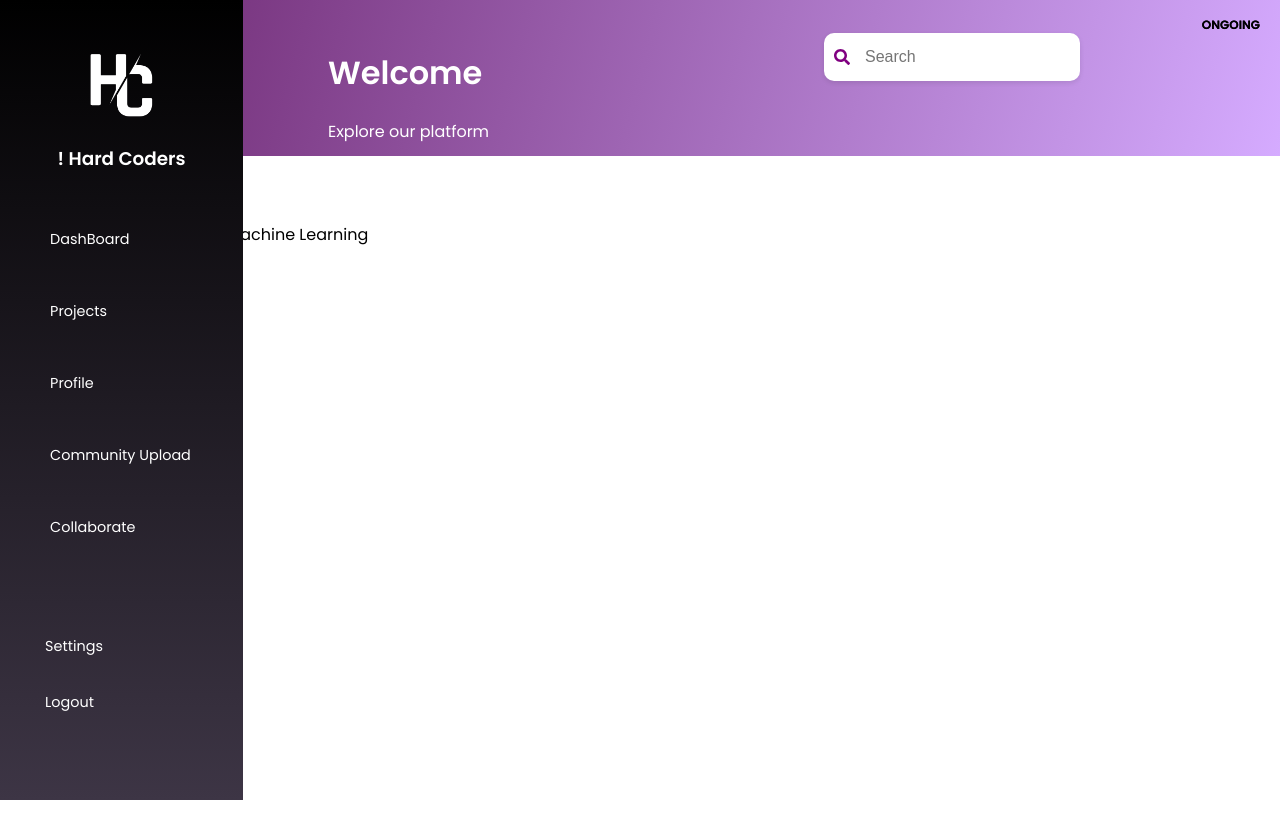
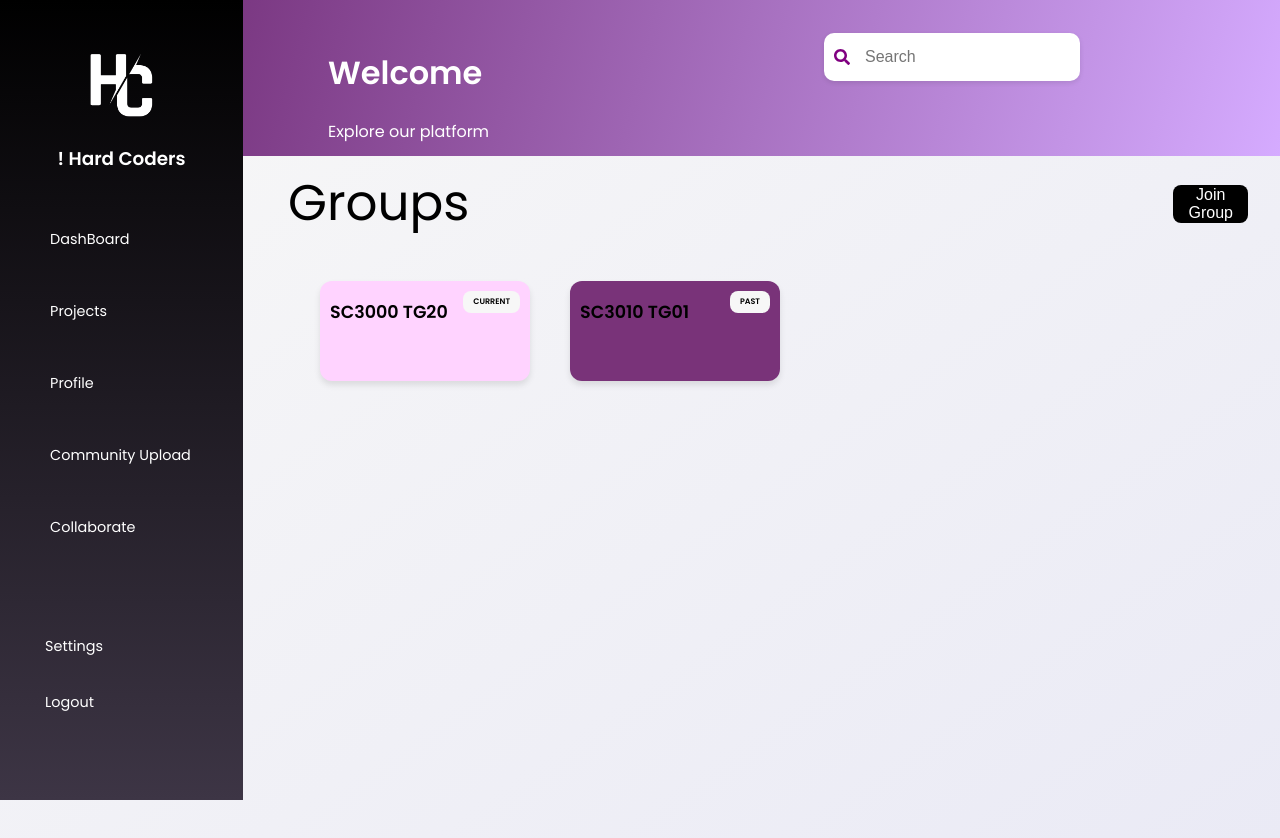
Before and after one commit to eyyt2309/NTUWIT-Hackathon, a React (Vite) app in the folder frontend/: page /collaborate in a window 1280 px wide. Shown: the top 838 px of the page. Before the commit the page ends 800 px from the top, so only its background shows below. Built offline with nearby package versions, Linux system fonts and the light colour scheme; grey boxes are pictures that could not be loaded.

Commit message:
css uodate 5
collaboration page

```diff
--- /dev/null
+++ b/frontend/src/css/Collaborate.css
@@ -0,0 +1,95 @@
+.collaborate-page {
+    display: flex;
+    flex-direction: column;
+    align-items: center;
+    justify-content: flex-start;
+    padding-top: 80px;
+    min-height: 100vh;
+    background: linear-gradient(to bottom right, #f7f7f7, #e8e8f5);
+    padding-bottom: 50px;
+}
+
+.header-container {
+    display: flex;
+    align-items: center;
+    gap: 100%;
+    width: 55%;
+    margin-bottom: 10px;
+    margin-top: -70px;
+
+}
+
+header {
+    font-size: 50px;
+    margin: 0;
+}
+
+.join-group-btn {
+    background-color: rgb(0, 0, 0);
+    color: white;
+    font-size: 16px;
+    padding: 1px 15px;
+    border: none;
+    border-radius: 8px;
+    cursor: pointer;
+    transition: background-color 0.2s;
+}
+
+.join-group-btn:hover {
+    background-color: green;
+    color: white;
+}
+
+.groups-grid {
+    display: grid;
+    grid-template-columns: repeat(5, 1fr);
+    gap: 20px;
+    justify-content: center;
+    padding-top: 20px;
+    padding-left: 310px;
+}
+
+.group-card {
+    font-size: 15px;
+    padding-left: 10px;
+    margin: 10px 10px 30px 10px;
+    width: 200px;
+    height: 100px;
+    border-radius: 12px;
+    box-shadow: 0 4px 6px rgba(0, 0, 0, 0.1);
+    position: relative;
+    text-wrap: wrap;
+    transition: transform 0.2s ease-in-out, box-shadow 0.2s ease-in-out;
+}
+
+.group-card.Current {
+    background-color: rgb(255, 211, 255);
+}
+
+.group-card.Past {
+    background-color: rgb(121, 51, 121);
+}
+
+.status {
+    position: absolute;
+    top: 10px;
+    right: 10px;
+    padding: 5px 10px;
+    border-radius: 8px;
+    font-size: 8px;
+    font-weight: bold;
+    text-transform: uppercase;
+}
+
+.status.Current,
+.status.Past {
+    background-color: #f7f7f7;
+}
+
+
+.group-card:hover {
+    transform: scale(1.05);
+    color: rgb(0, 0, 0);
+    box-shadow: 0 6px 12px rgba(0, 0, 0, 0.15);
+    background-color: rgb(0, 184, 92);
+}
--- a/frontend/src/pages/Collaborate.tsx
+++ b/frontend/src/pages/Collaborate.tsx
@@ -1,34 +1,33 @@
+import "../css/Collaborate.css";
+
 function Collaborate() {
   const groups = [
     {
-      title: "SC3000 SCSB",
-      description: "Learning the Foundations of Machine Learning",
-      status: "ongoing",
+      title: "SC3000 TG20",
+      status: "Current",
     },
     {
-      title: "SC3010 SCSB",
-      description: "Importance of Security",
-      status: "ongoing",
+      title: "SC3010 TG01",
+      status: "Past",
+    },
+  ];
 
-    }
-  ]
-  return <div className="collaborate-page">
-    <div className="group-grid">
+  return (
+    <div className="collaborate-page">
+      <div className="header-container">
+        <header>Groups</header>
+        <button className="join-group-btn">Join Group</button>
+      </div>
+      <div className="groups-grid">
         {groups.map((group, index) => (
           <div key={index} className={`group-card ${group.status}`}>
             <h3>{group.title}</h3>
-          <p>{group.description}</p>
             <span className={`status ${group.status}`}>{group.status}</span>
           </div>
         ))}
       </div>
-    <h1>Groups</h1>
-    <button className="joinGroup">Join Group</button>
+    </div>
+  );
+}
 
-
-    <div className="team-container">
-
-    </div>
-  </div>;
-}
 export default Collaborate;
```
Lines whose indentation alone changed are shown as unchanged.
